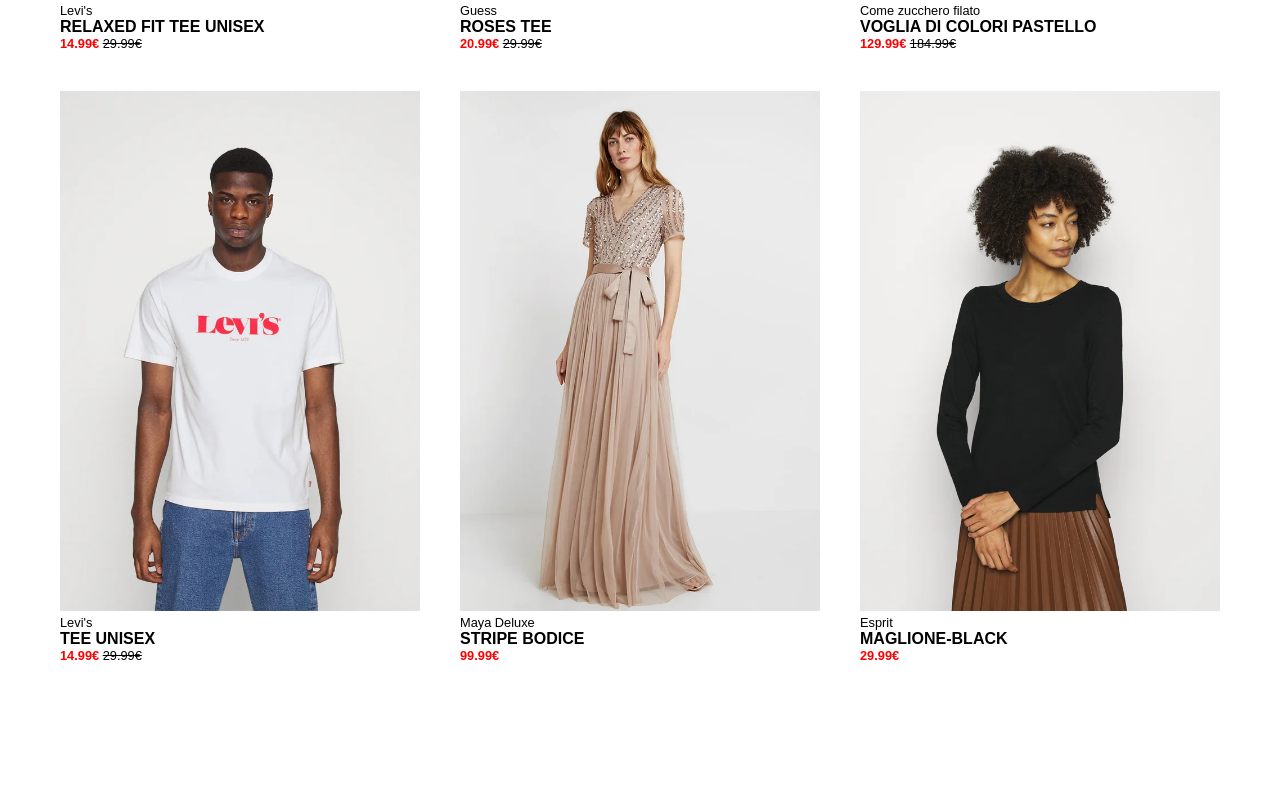
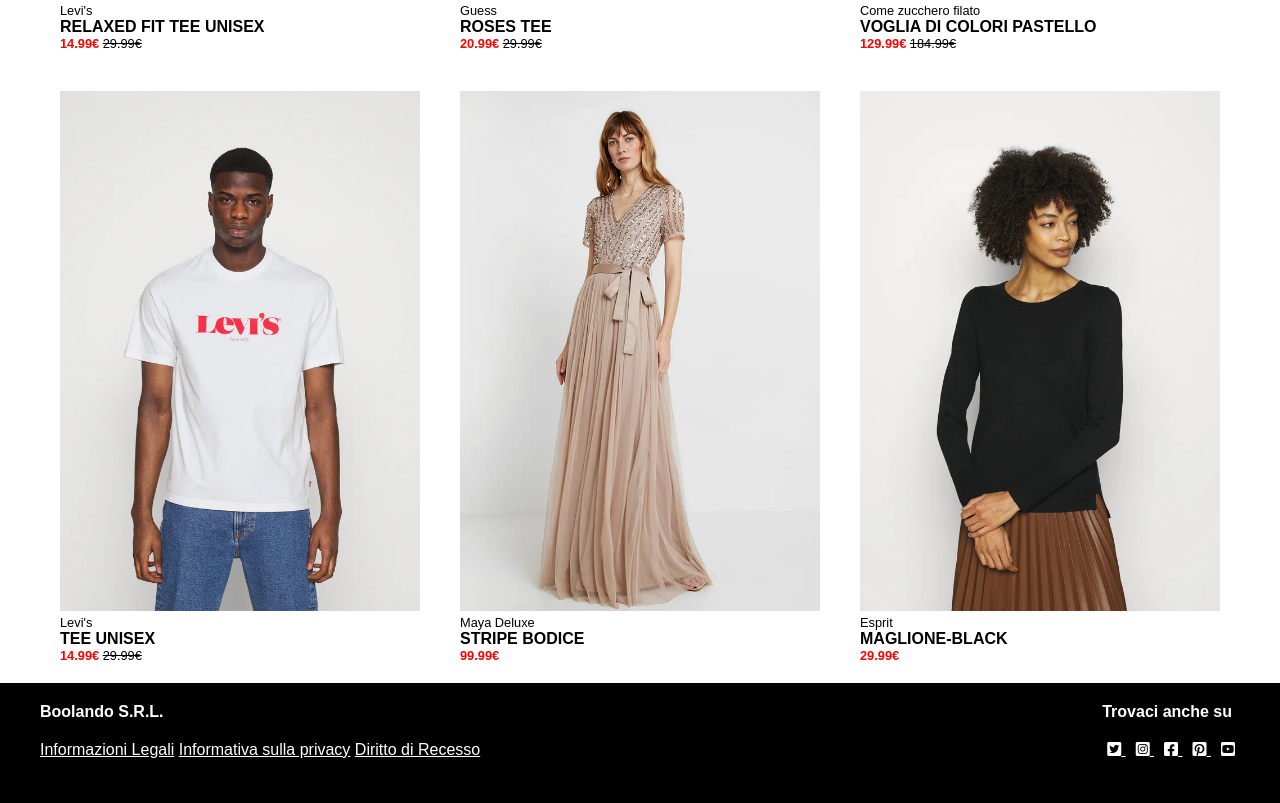
Before and after one commit to stiva98/html-css-boolando, a plain HTML site: page index.html in a window 1280 px wide. Shown: the part 661-1464 px from the top of the page. Before the commit the page ends 1344 px from the top, so only its background shows below. Drawn offline with Linux system fonts and the light colour scheme.

Commit message:
inizio e fine footer

```diff
--- a/css/style.css
+++ b/css/style.css
@@ -21,6 +21,11 @@ body {
 .my-row{
     display: flex;
     flex-wrap: wrap;
+}
+.my-row-2{
+    display: flex;
+    flex-wrap: wrap;
+    justify-content: space-between;
 }
 ul{
     list-style-type: none;
@@ -67,6 +72,19 @@ span{
     color: black;
     font-weight: initial;
 }
+h2{
+    color: white;
+    margin-bottom: 20px;
+    margin-top: 20px;
+    font-size: 1em;
+}
+.description a{
+    color: white;
+}
+.logo a{
+    color: white;
+    padding: 5px;
+}
 /*
     HEADER
 */
@@ -85,5 +103,9 @@ header .header-cell *{
     padding: 5px;
 }
 /*
-    MAIN
+    FOOTER
 */
+footer .footer-bottom{
+    background-color: black;
+    height: 120px;
+}
--- a/index.html
+++ b/index.html
@@ -117,6 +117,46 @@
 
     </main>
     <footer>
+        <div class="footer-bottom">
+            <div class="container my-row-2">
+                <div class="description">
+
+                    <h2>
+                        Boolando S.R.L.
+                    </h2>
+
+                    <ul>
+                        <li>
+                            <a href="">Informazioni Legali</a>
+                            <a href="">Informativa sulla privacy</a>
+                            <a href="">Diritto di Recesso</a>
+                        </li>
+                    </ul>
+                </div>
+
+                <div class="logo">
+                    <h2>
+                        Trovaci anche su
+                    </h2>
+                    <a href="https://twitter.com" target="_blank"> <i class="fa-brands fa-square-twitter"></i>
+                    </a>
+
+                    <a href="https://instagram.com" target="_blank"> <i class="fa-brands fa-square-instagram"></i>
+                    </a>
+
+                    <a href="https://facebook.com" target="_blank"> <i class="fa-brands fa-square-facebook"></i>
+                    </a>
+
+                    <a href="https://www.pinterest.com" target="_blank"> <i class="fa-brands fa-square-pinterest"></i>
+                    </a>
+
+                    <a href="https://youtube.com" target="_blank"> <i class="fa-brands fa-square-youtube"></i>
+                    </a>
+                </div>
+
+            </div>
+
+        </div>
 
     </footer>
 </body>
```
